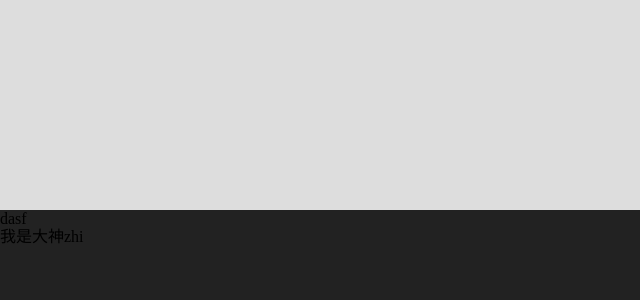
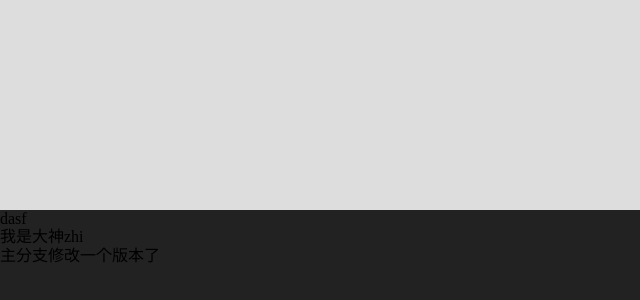
Before and after one commit to liangchunsheng/react_project, a React app: page src/index.html in a window 1280 px wide. Shown: the part 470-770 px from the top of the page, 0-640 px from the left. Built offline with nearby package versions, Linux system fonts and the light colour scheme.

Commit message:
add a commit from master

```diff
--- a/src/index.html
+++ b/src/index.html
@@ -12,6 +12,7 @@
  	<div id="app">APPLICATION CONTENT</div>
 	<span>dasf</span>
 	<div class="sheng">我是大神zhi</div>
+	<div>主分支修改一个版本了</div>
 
  	<script>__REACT_DEVTOOLS_GLOBAL_HOOK__ = parent.__REACT_DEVTOOLS_GLOBAL_HOOK__</script>
  	<script type="text/javascript" src="/assets/app.js"></script>
```
